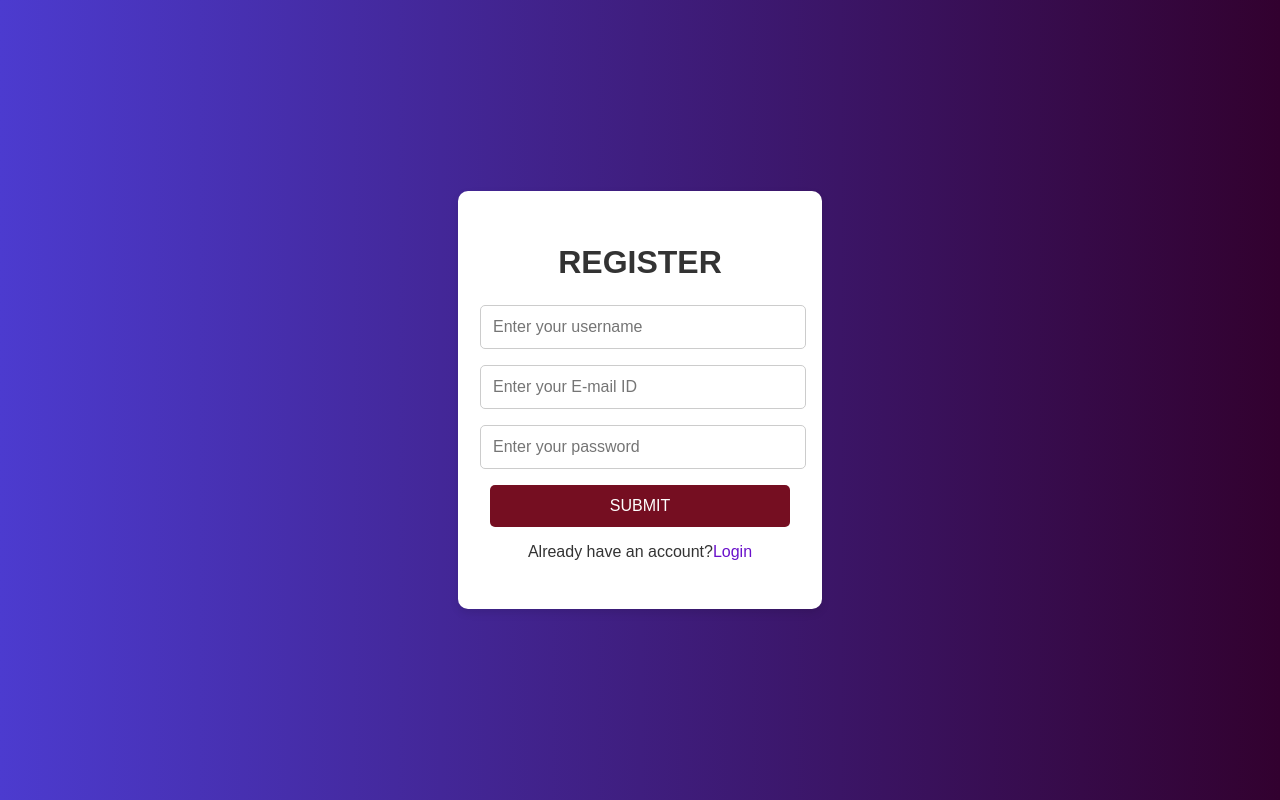
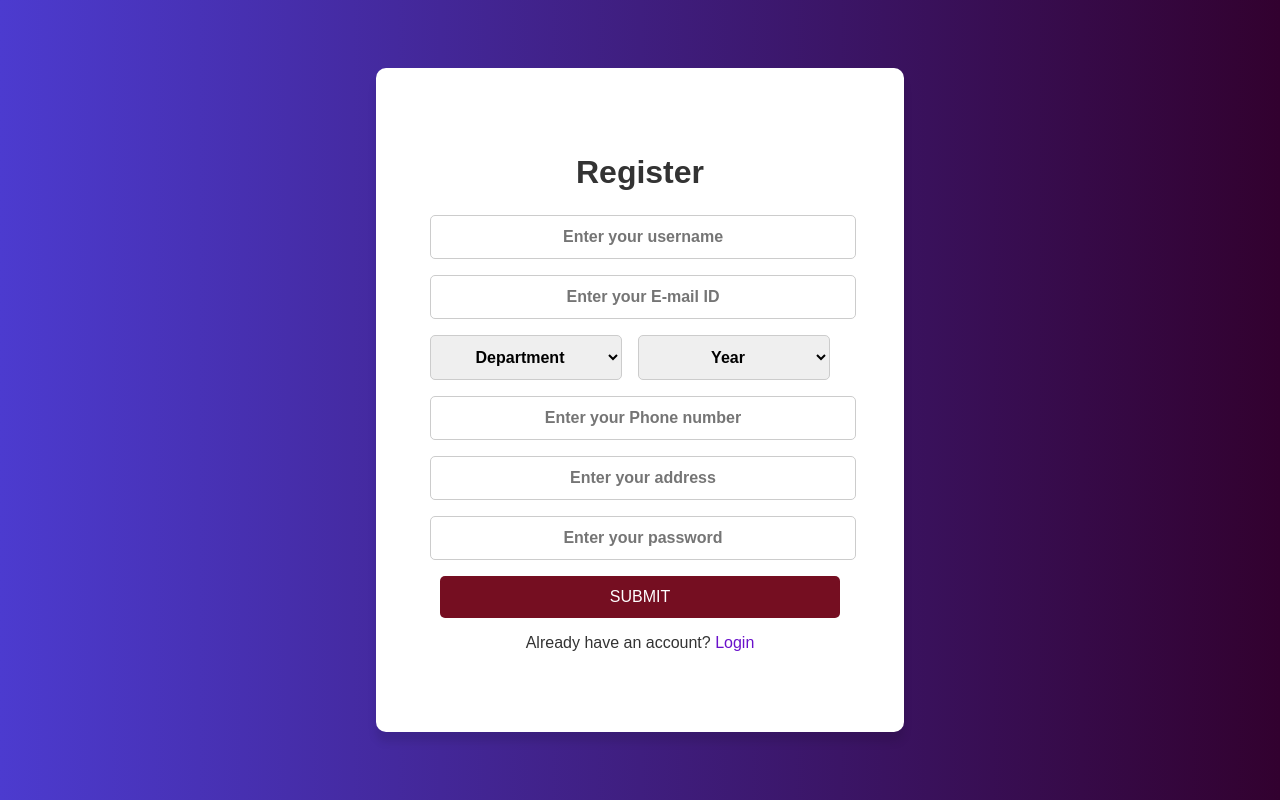
Before and after one commit to sashshaikh12/campus-event-management, a React (Create React App) app: page /register in a window 1280 px wide. Built offline with nearby package versions, Linux system fonts and the light colour scheme.

Commit message:
fixed issues in Register page

```diff
--- a/src/components/Register.js
+++ b/src/components/Register.js
@@ -1,50 +1,171 @@
-import React,{useEffect} from "react";
-import {useNavigate} from "react-router-dom";
+import React, { useEffect, useState } from "react";
+import { useNavigate } from "react-router-dom";
+import "../styles/Login.css";
 
 
-
-export default function Register(){
+export default function Register() {
   const [name, setName] = React.useState("");
   const [email, setEmail] = React.useState("");
   const [password, setPassword] = React.useState("");
+  const [department, setDepartment] = React.useState("");
+  const [phone, setPhone] = React.useState("");
+  const [address, setAddress] = React.useState("");
+  const [year, setYear] = React.useState("");
+  const [errors, setErrors] = useState({});
   const navigate = useNavigate();
 
-    useEffect(()=>{
+  useEffect(() => {
     const auth = localStorage.getItem("user");
-        if(auth){
-           navigate("/Home");
+    if (auth) {
+      navigate("/home");
     }
-    })
+  }, [navigate]);
 
-    const collectData = async () =>{
-        console.warn(name, email, password);
-        const reqbody = {name, email, password};
-        let result = await fetch('http://localhost:5000/register', {
-            method: 'POST',
+  const validate = () => {
+    const newErrors = {};
+    const emailRegex = /^[^\s@]+@[^\s@]+\.[^\s@]+$/;
+    const phoneRegex = /^[0-9]{10}$/;
+    if (!name) newErrors.name = "Name is required";
+    if (!email) {
+      newErrors.email = "Email is required";
+    } else if (!emailRegex.test(email)) {
+      newErrors.email = "Invalid email format";
+    }
+    if (!password) newErrors.password = "Password is required";
+    if (!department) newErrors.department = "Department is required";
+    if (!phone) {
+        newErrors.phone = "Phone number is required";
+    } else if (!phoneRegex.test(phone)) {
+        newErrors.phone = "Invalid phone number format";
+    }
+    if (!address) newErrors.address = "Address is required";
+    if (!year) newErrors.year = "Year is required";
+    if (isNaN(phone)) newErrors.phone = "Phone number must be a number";
+    return newErrors;
+  };
+
+  const collectData = async () => {
+    const newErrors = validate();
+    if (Object.keys(newErrors).length > 0) {
+      setErrors(newErrors);
+      return;
+    }
+    const reqbody = { name, email, password, department, phone, address, year };
+    console.warn(reqbody);
+    let result = await fetch("http://localhost:5000/register", {
+      method: "post",
       body: JSON.stringify(reqbody),
-            headers:{
-                'Content-Type': 'application/json'
+      headers: {
+        "Content-Type": "application/json",
       },
     });
     result = await result.json();
     console.warn(result);
     localStorage.setItem("user", result);
-        if(result){
+    if (result) {
       navigate("/home");
     }
+  };
+
+  return (
+    <form className="login">
+      <h1>Register</h1>
+      <input
+        type="text"
+        id="username"
+        placeholder="Enter your username"
+        className="LoginInput"
+        value={name}
+        onChange={(e) => setName(e.target.value)}
+        required
+      />
+      {errors.name && <p className="error">{errors.name}</p>}
+      <input
+        type="email"
+        id="Email"
+        placeholder="Enter your E-mail ID"
+        className="LoginInput"
+        value={email}
+        onChange={(e) => setEmail(e.target.value)}
+        required
+      />
+      {errors.email && <p className="error">{errors.email}</p>}
+      <div className="form-row">
+        <div className="form-group">
+          <select
+            id="department"
+            className="LoginInput"
+            value={department}
+            onChange={(e) => setDepartment(e.target.value)}
+            required
+          >
+            <option value="" disabled>
+              Department
+            </option>
+            <option value="CSE">CSE</option>
+            <option value="EEE">EEE</option>
+            <option value="ECE">ECE</option>
+            <option value="MECH">MECH</option>
+          </select>
+          {errors.department && <p className="error">{errors.department}</p>}
+        </div>
+
+        <div className="form-group">
+        <select
+            id="year"
+            className="LoginInput"
+            value={year}
+            onChange={(e) => setYear(e.target.value)}
+            required
+        >
+                <option value="" disabled>
+                    Year
+                </option>
+                <option value="1st Year">1</option>
+                <option value="2nd Year">2</option>
+                <option value="3rd Year">3</option>
+                <option value="4th Year">4</option>
+            </select>
+            {errors.year && <p className="error">{errors.year}</p>}
+        </div>
+      </div>
+      <input
+            type="phone"
+            id="Phone"
+            placeholder="Enter your Phone number"
+            className="LoginInput"
+            value={phone}
+            onChange={(e) => setPhone(e.target.value)}
+            required
+          />
+          {errors.phone && <p className="error">{errors.phone}</p>}
+      <input
+        type="text"
+        id="address"
+        placeholder="Enter your address"
+        className="LoginInput"
+        value={address}
+        onChange={(e) => setAddress(e.target.value)}
+        required
+      />
+      {errors.address && <p className="error">{errors.address}</p>}
+      <input
+        type="password"
+        id="password"
+        autoComplete="on"
+        placeholder="Enter your password"
+        className="LoginInput"
+        value={password}
+        onChange={(e) => setPassword(e.target.value)}
+        required
+      />
+        {errors.password && <p className="error">{errors.password}</p>}
+      <button type="button" onClick={collectData} className="SubmitButton">
+        SUBMIT
+      </button>
+      <p>
+        Already have an account? <a href="/">Login</a>
+      </p>
+    </form>
+  );
 }
-
-    return(
-        <form className="login">
-            <form>
-
-                <h1>REGISTER</h1>
-                <input type="text" id="username" placeholder="Enter your username"   className="LoginInput" value={name} onChange={(e)=>setName(e.target.value)} required/>
-                <input type="email" id="Email" placeholder="Enter your E-mail ID"  className="LoginInput" value={email} onChange={(e)=>setEmail(e.target.value)} required/>
-                <input type="password" id="password" autoComplete="on" placeholder="Enter your password" className="LoginInput" value={password} onChange={(e)=>setPassword(e.target.value)} required/>
-                <button type="button" onClick={collectData} className="SubmitButton">SUBMIT</button>
-            </form>
-            <p>Already have an account?<a href="/">Login</a></p>
-        </form>
-    )
-}
--- a/src/styles/Login.css
+++ b/src/styles/Login.css
@@ -10,19 +10,21 @@ body {
 
   .login {
     background: white;
-    padding: 2rem;
+    padding: 4rem;
     border-radius: 10px;
-    box-shadow: 0 4px 8px rgba(0, 0, 0, 0.1);
+    box-shadow: 0 10px 8px rgba(0, 0, 0, 0.1);
     text-align: center;
-    width: 300px;
+    width: 400px;
   }
 
   .login h1 {
     margin-bottom: 1.5rem;
     color: #333;
+    font-weight: bolder;
   }
 
-  .login input {
+  .login input,
+  .login select {
     width: 100%;
     padding: 0.75rem;
     margin-bottom: 1rem;
@@ -31,6 +33,8 @@ body {
     font-size: 1rem;
     position: relative;
     right: 10px;
+    text-align: center;
+    font-weight: bold;
   }
 
   .login button {
@@ -42,7 +46,7 @@ body {
     color: white;
     font-size: 1rem;
     cursor: pointer;
-    transition: background 0.3s;
+    transition: background 0.3s, transform 0.3s;
   }
 
   .login button:hover {
@@ -62,3 +66,18 @@ body {
   .login a:hover {
     text-decoration: underline;
   }
+
+  .form-row {
+    display: flex;
+    justify-content: space-between;
+  }
+
+  .form-row .form-group {
+    width: 48%;
+  }
+
+  .login .error  {
+    color: red ;
+    margin-top: -10px;
+    font-size: 0.875rem;
+  }
```
Lines whose indentation alone changed are shown as unchanged.
